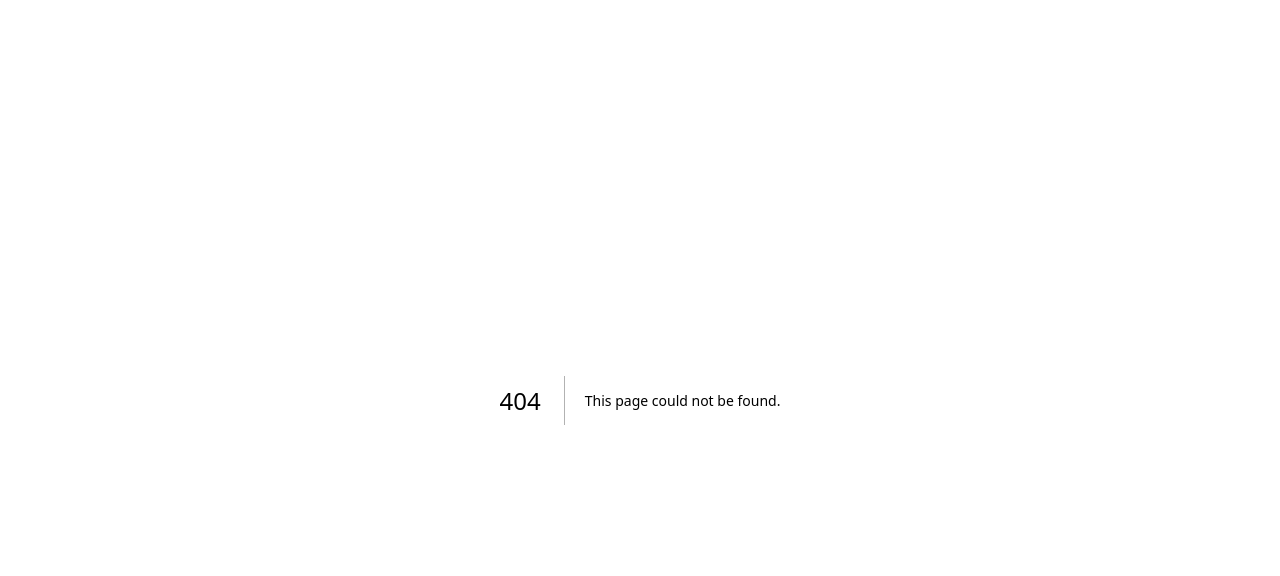
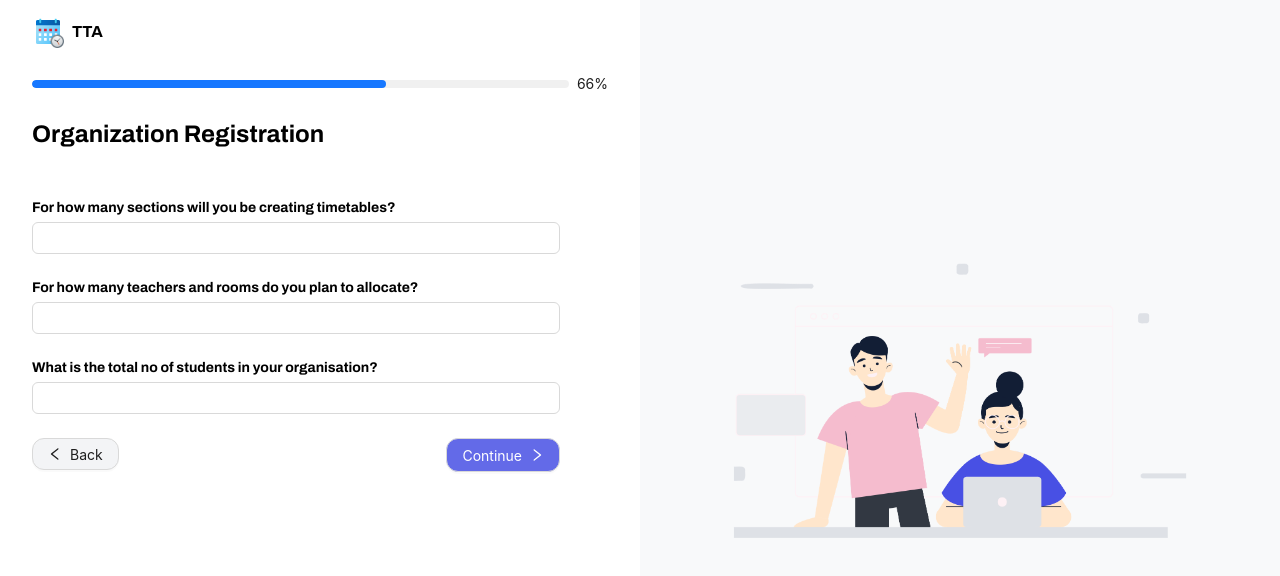
Before and after one commit to VineethRV/TimetableArchitecht, a Next.js app: page /onboarding in a window 1280 px wide. Before the commit this address had no page. Shown: the top 576 px of the page. Built offline with nearby package versions, Linux system fonts and the light colour scheme.

Commit message:
OnBoarding route added

```diff
--- /dev/null
+++ b/app/components/OnBoardingProcess/Forms/Form1.tsx
@@ -0,0 +1,31 @@
+import { Input } from "antd";
+import React from "react";
+
+const Form1 = () => {
+  return (
+    <div className="flex flex-col space-y-6">
+      <div className="flex flex-col space-y-1">
+        <h1 className="font-bold text-sm">
+          What is the name of the organisation?
+        </h1>
+        <Input placeholder="John Doe" />
+      </div>
+
+      <div className="flex flex-col space-y-1">
+        <h1 className="font-bold text-sm">
+          What is your designation in organisation?
+        </h1>
+        <Input placeholder="Assistant Professor" />
+      </div>
+
+      <div className="flex flex-col space-y-1">
+        <h1 className="font-bold text-sm">
+          Which department do you belong to?
+        </h1>
+        <Input placeholder="CSE" />
+      </div>
+    </div>
+  );
+};
+
+export default Form1;
--- /dev/null
+++ b/app/components/OnBoardingProcess/Forms/Form2.tsx
@@ -0,0 +1,31 @@
+import { Input } from "antd";
+import React from "react";
+
+const Form2 = () => {
+  return (
+    <div className="flex flex-col space-y-6">
+      <div className="flex flex-col space-y-1">
+        <h1 className="font-bold text-sm">
+          For how many sections will you be creating timetables?
+        </h1>
+        <Input placeholder="" />
+      </div>
+
+      <div className="flex flex-col space-y-1">
+        <h1 className="font-bold text-sm">
+          For how many teachers and rooms do you plan to allocate?
+        </h1>
+        <Input placeholder="" />
+      </div>
+
+      <div className="flex flex-col space-y-1">
+        <h1 className="font-bold text-sm">
+          What is the total no of students in your organisation?
+        </h1>
+        <Input placeholder="" />
+      </div>
+    </div>
+  );
+};
+
+export default Form2;
--- /dev/null
+++ b/app/components/OnBoardingProcess/Forms/Form3.tsx
@@ -0,0 +1,16 @@
+"use client";
+import React from "react";
+import DeptSelect from "./SelectDept/DeptSelect";
+
+const Form3 = () => {
+  return (
+    <div className="flex flex-col space-y-6">
+      <h1 className="font-bold text-sm">
+        Select the departments in your organizations
+      </h1>
+      <DeptSelect />
+    </div>
+  );
+};
+
+export default Form3;
--- /dev/null
+++ b/app/components/OnBoardingProcess/Forms/SelectDept/DeptSelect.tsx
@@ -0,0 +1,48 @@
+import React, { useState } from "react";
+import { Select } from "antd";
+
+const OPTIONS = [
+  "Aeronautical Engineering",
+  "Automobile Engineering",
+  "Biotechnology Engineering",
+  "Civil Engineering",
+  "Chemical Engineering",
+  "Computer Science and Engineering",
+  "Computer Science and Design",
+  "Electronics and Communication Engineering",
+  "Electrical and Electronics Engineering",
+  "Environmental Engineering",
+  "Information Science and Engineering",
+  "Industrial and Production Engineering",
+  "Instrumentation Technology",
+  "Mechanical Engineering",
+  "Mechatronics Engineering",
+  "Medical Electronics",
+  "Mining Engineering",
+  "Robotics and Automation Engineering",
+  "Telecommunication Engineering",
+  "Computer Science and Cybersecurity",
+  "Computer Science and Data Science",
+];
+
+const DeptSelect: React.FC = () => {
+  const [selectedItems, setSelectedItems] = useState<string[]>([]);
+
+  const filteredOptions = OPTIONS.filter((o) => !selectedItems.includes(o));
+
+  return (
+    <Select
+      mode="multiple"
+      placeholder="Select your departments"
+      value={selectedItems}
+      onChange={setSelectedItems}
+      style={{ width: "100%" }}
+      options={filteredOptions.map((item) => ({
+        value: item,
+        label: item,
+      }))}
+    />
+  );
+};
+
+export default DeptSelect;
--- /dev/null
+++ b/app/components/OnBoardingProcess/Illustration.tsx
@@ -0,0 +1,13 @@
+import React from 'react'
+import OnBoardIllus from '@/public/Illustrations/OnBoard.png'
+import Image from 'next/image'
+
+const Illustration = () => {
+  return (
+    <div className='bg-[#F8F9FAFF] flex justify-center items-center'>
+            <Image className='w-[460px] h-[280px]' alt='OnBoarding' src={OnBoardIllus}/>
+    </div>
+  )
+}
+
+export default Illustration
--- /dev/null
+++ b/app/components/OnBoardingProcess/LogoHeader.tsx
@@ -0,0 +1,14 @@
+import Image from 'next/image'
+import React from 'react'
+import Logo from '@/public/Logo.png'
+
+const LogoHeader = () => {
+  return (
+    <div className='flex space-x-2 items-center'>
+            <Image src={Logo} alt='Logo' className='h-8 w-8'/>
+            <h1 className='font-bold text-base'>TTA</h1>
+    </div>
+  )
+}
+
+export default LogoHeader
--- /dev/null
+++ b/app/onboarding/page.tsx
@@ -0,0 +1,37 @@
+import React from "react";
+import { Button, Progress } from "antd";
+import Illustration from "../components/OnBoardingProcess/Illustration";
+import LogoHeader from "../components/OnBoardingProcess/LogoHeader";
+import { LeftOutlined, RightOutlined } from "@ant-design/icons";
+import Form1 from "../components/OnBoardingProcess/Forms/Form1";
+import Form2 from "../components/OnBoardingProcess/Forms/Form2";
+import Form3 from "../components/OnBoardingProcess/Forms/Form3";
+
+const Page = () => {
+  return (
+    <main className="grid grid-cols-2 h-screen">
+      <div className="py-4 px-8 flex flex-col space-y-6">
+        <LogoHeader />
+        <Progress percent={66} />
+        <div className="flex flex-col space-y-12 pr-12">
+          <h1 className="font-bold text-2xl">Organization Registration</h1>
+          <Form2 />
+        </div>
+
+        <div className="flex justify-between pr-12">
+          <Button className="bg-[#F3F4F6FF] rounded-xl">
+            <LeftOutlined />
+            <h1>Back</h1>
+          </Button>
+          <Button className="bg-primary text-white rounded-xl py-4">
+            <h1>Continue</h1>
+            <RightOutlined />
+          </Button>
+        </div>
+      </div>
+      <Illustration />
+    </main>
+  );
+};
+
+export default Page;
```
Also changed, not shown: public/Illustrations/OnBoard.png (added).
